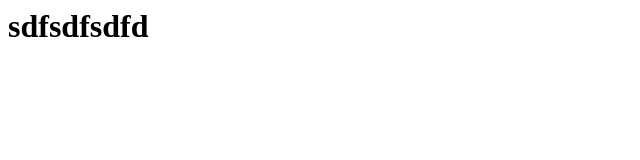
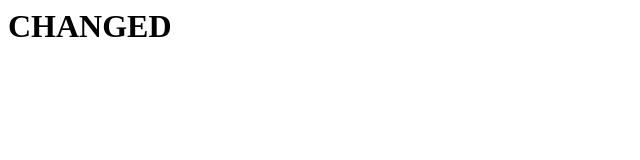
Before and after one commit to sspano/TourMe, a plain HTML site: page index.html in a window 1280 px wide. Shown: the whole page, without its empty margins (0-640 px from the left). Drawn offline with Linux system fonts and the light colour scheme.

Commit message:
Update index.html

```diff
--- a/index.html
+++ b/index.html
@@ -1 +1 @@
-<h1>sdfsdfsdfd</h1>
+<h1>CHANGED</h1>
```
